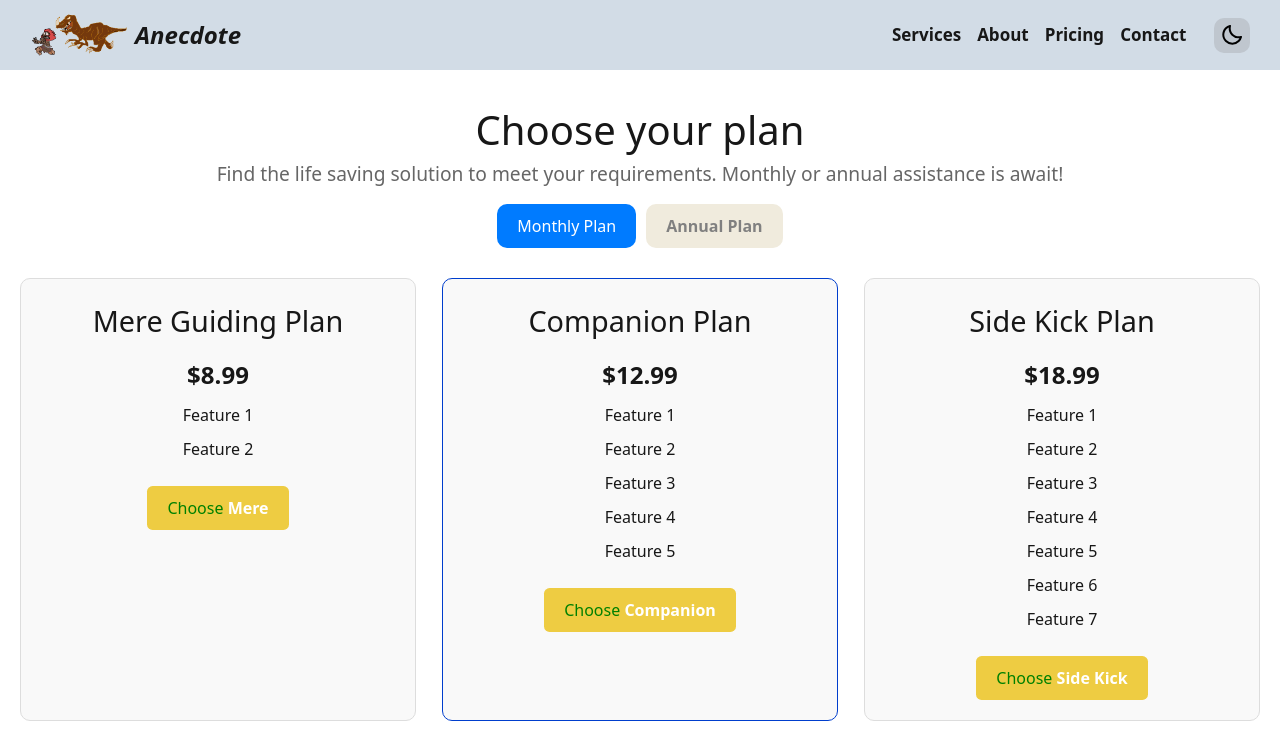
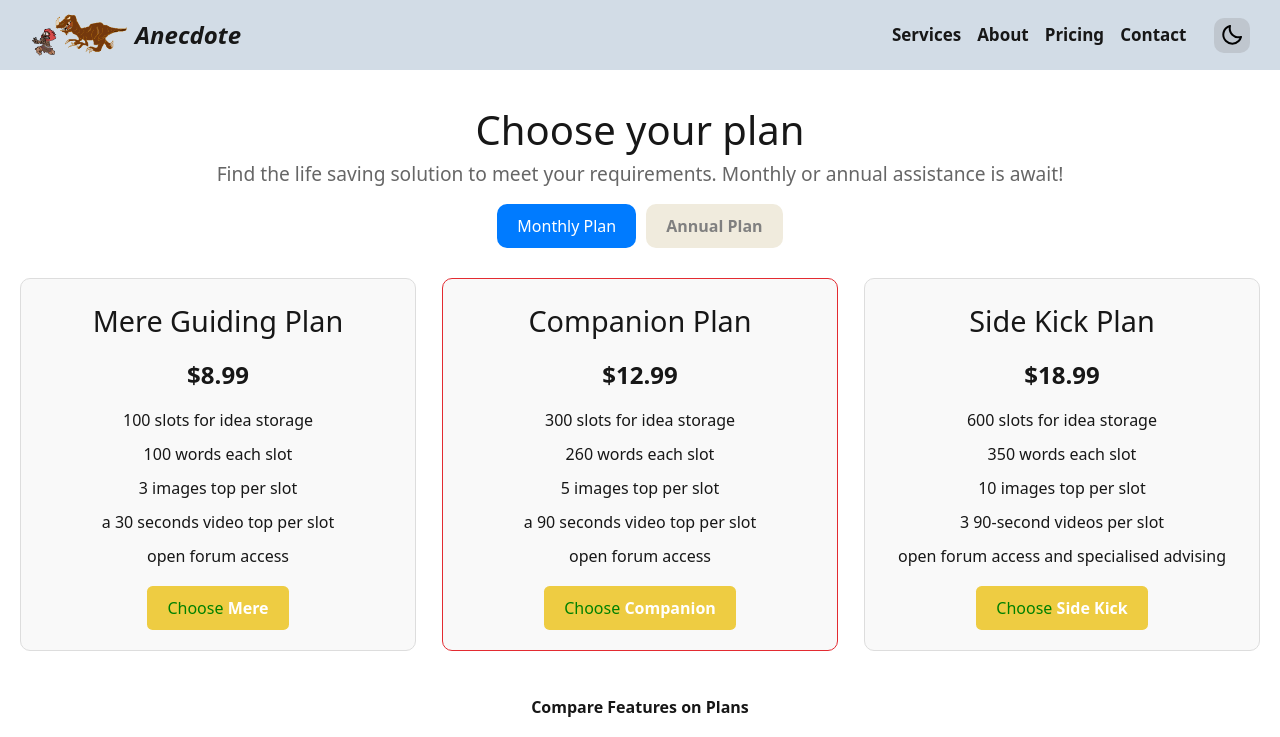
Before and after one commit to exiafuture/StarchMilk-MVP, a Next.js app: page /pricing-plans in a window 1280 px wide. Shown: the top 737 px of the page. Built offline with nearby package versions, Linux system fonts and the light colour scheme.

Commit message:
oh my shit

```diff
--- a/app/pricing-plans/page.tsx
+++ b/app/pricing-plans/page.tsx
@@ -30,8 +30,11 @@ const Pricing = () => {
             <h2>Mere Guiding Plan</h2>
             <p className="price">$8.99</p>
             <ul>
-              <li>Feature 1</li>
-              <li>Feature 2</li>
+              <li>100 slots for idea storage</li>
+              <li>100 words each slot</li>
+              <li>3 images top per slot</li>
+              <li>a 30 seconds video top per slot</li>
+              <li>open forum access</li>
             </ul>
             <button>Choose <strong>Mere</strong></button>
           </div>
@@ -39,11 +42,11 @@ const Pricing = () => {
             <h2>Companion Plan</h2>
             <p className="price">$12.99</p>
             <ul>
-              <li>Feature 1</li>
-              <li>Feature 2</li>
-              <li>Feature 3</li>
-              <li>Feature 4</li>
-              <li>Feature 5</li>
+              <li>300 slots for idea storage</li>
+              <li>260 words each slot</li>
+              <li>5 images top per slot</li>
+              <li>a 90 seconds video top per slot</li>
+              <li>open forum access</li>
             </ul>
             <button>Choose <strong>Companion</strong></button>
           </div>
@@ -51,13 +54,11 @@ const Pricing = () => {
             <h2>Side Kick Plan</h2>
             <p className="price">$18.99</p>
             <ul>
-              <li>Feature 1</li>
-              <li>Feature 2</li>
-              <li>Feature 3</li>
-              <li>Feature 4</li>
-              <li>Feature 5</li>
-              <li>Feature 6</li>
-              <li>Feature 7</li>
+              <li>600 slots for idea storage</li>
+              <li>350 words each slot</li>
+              <li>10 images top per slot</li>
+              <li>3 90-second videos per slot</li>
+              <li>open forum access and specialised advising</li>
             </ul>
             <button>Choose <strong>Side Kick</strong></button>
           </div>
--- a/app/pricing-plans/pricing.css
+++ b/app/pricing-plans/pricing.css
@@ -67,6 +67,9 @@
   border: 1px solid #ddd;
   border-radius: 10px;
   padding: 20px;
+  align-items: center;
+  display: flex;
+  flex-direction: column;
   background-color: #f9f9f9;
 }
 
@@ -92,6 +95,7 @@
 .card ul {
   list-style: none;
   padding: 0;
+  margin-bottom:8px;
 }
 
 .card ul li {
@@ -103,7 +107,8 @@
 }
 
 .card button {
-  margin-top: 15px;
+  margin-top: auto;
+  align-self: center;
   padding: 10px 20px;
   border: none;
   border-radius: 0.35rem;
@@ -135,7 +140,7 @@
 }
 
 .popular {
-  border: 1px solid #003ecd;
+  border: 1px solid #e32b31;
 }
 
 .comparison-table table {
```
